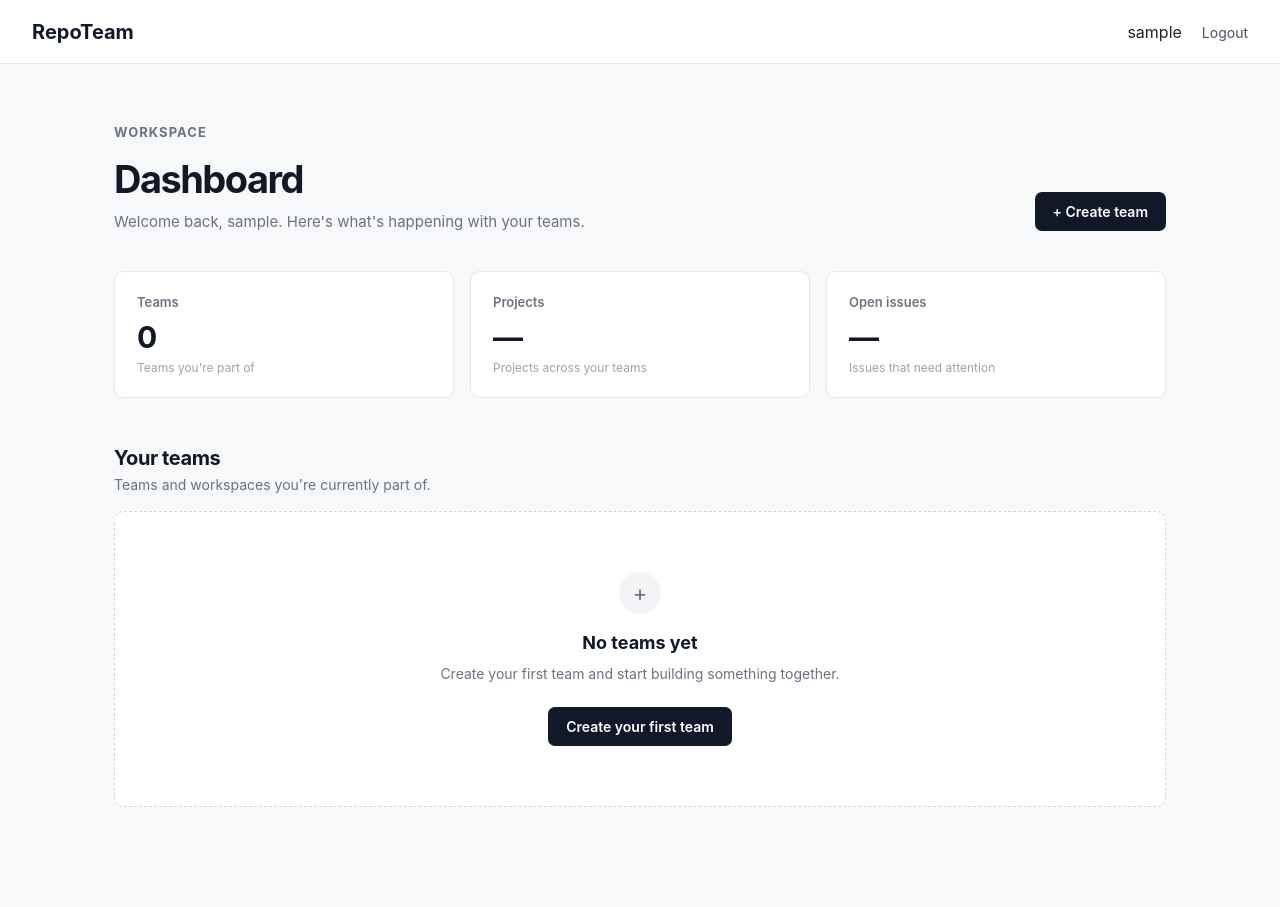
After one commit to ujjwaluzu/RepoTeam, a Django app: page /dashboard/ in a window 1280 px wide. The commit adds this page. Run offline with Django 5.2, Linux system fonts and the light colour scheme; the visitor is signed in with stand-in values (Sample User, id 1).

Commit message:
dashboard

```diff
--- a/core/static/core/css/style.css
+++ b/core/static/core/css/style.css
@@ -235,3 +235,251 @@
         grid-template-columns: 1fr;
     }
 }
+
+/* Dashboard */
+
+.dashboard {
+    padding: 20px 0 60px;
+}
+
+.dashboard-header {
+    display: flex;
+    align-items: flex-end;
+    justify-content: space-between;
+    gap: 30px;
+    margin-bottom: 40px;
+}
+
+.dashboard-header h1 {
+    margin: 0;
+    font-size: 38px;
+    letter-spacing: -0.04em;
+    color: #111827;
+}
+
+.dashboard-subtitle {
+    margin: 10px 0 0;
+    color: #6b7280;
+    font-size: 15px;
+}
+
+.dashboard-stats {
+    display: grid;
+    grid-template-columns: repeat(3, 1fr);
+    gap: 16px;
+    margin-bottom: 48px;
+}
+
+.stat-card {
+    padding: 22px;
+    background: #ffffff;
+    border: 1px solid #e5e7eb;
+    border-radius: 10px;
+}
+
+.stat-label {
+    display: block;
+    margin-bottom: 12px;
+    font-size: 13px;
+    font-weight: 600;
+    color: #6b7280;
+}
+
+.stat-card strong {
+    display: block;
+    font-size: 30px;
+    line-height: 1;
+    letter-spacing: -0.03em;
+    color: #111827;
+}
+
+.stat-description {
+    display: block;
+    margin-top: 8px;
+    font-size: 12px;
+    color: #9ca3af;
+}
+
+.dashboard-section {
+    margin-top: 20px;
+}
+
+.section-header {
+    display: flex;
+    align-items: center;
+    justify-content: space-between;
+    margin-bottom: 18px;
+}
+
+.section-header h2 {
+    margin: 0;
+    font-size: 20px;
+    letter-spacing: -0.02em;
+    color: #111827;
+}
+
+.section-header p {
+    margin: 6px 0 0;
+    font-size: 14px;
+    color: #6b7280;
+}
+
+.team-grid {
+    display: grid;
+    grid-template-columns: repeat(2, 1fr);
+    gap: 16px;
+}
+
+.team-card {
+    padding: 22px;
+    background: #ffffff;
+    border: 1px solid #e5e7eb;
+    border-radius: 10px;
+    transition: border-color 0.15s ease,
+                box-shadow 0.15s ease;
+}
+
+.team-card:hover {
+    border-color: #d1d5db;
+    box-shadow: 0 4px 14px rgba(17, 24, 39, 0.05);
+}
+
+.team-card-top {
+    display: flex;
+    align-items: center;
+    justify-content: space-between;
+}
+
+.team-icon {
+    width: 38px;
+    height: 38px;
+    display: flex;
+    align-items: center;
+    justify-content: center;
+    border-radius: 8px;
+    background: #f3f4f6;
+    color: #374151;
+    font-size: 14px;
+    font-weight: 700;
+}
+
+.team-arrow {
+    color: #9ca3af;
+    font-size: 18px;
+}
+
+.team-card h3 {
+    margin: 20px 0 8px;
+    font-size: 17px;
+    color: #111827;
+}
+
+.team-card > p {
+    margin: 0;
+    min-height: 44px;
+    font-size: 14px;
+    line-height: 1.6;
+    color: #6b7280;
+}
+
+.team-card .team-no-description {
+    color: #9ca3af;
+    font-style: italic;
+}
+
+.team-card-footer {
+    display: flex;
+    align-items: center;
+    justify-content: space-between;
+    margin-top: 22px;
+    padding-top: 16px;
+    border-top: 1px solid #f0f1f3;
+}
+
+.team-card-footer span {
+    font-size: 12px;
+    color: #9ca3af;
+}
+
+.team-card-footer a {
+    color: #111827;
+    font-size: 13px;
+    font-weight: 600;
+    text-decoration: none;
+}
+
+.team-card-footer a:hover {
+    text-decoration: underline;
+}
+
+.empty-state {
+    padding: 60px 30px;
+    text-align: center;
+    background: #ffffff;
+    border: 1px dashed #d1d5db;
+    border-radius: 10px;
+}
+
+.empty-icon {
+    width: 42px;
+    height: 42px;
+    margin: 0 auto 18px;
+    display: flex;
+    align-items: center;
+    justify-content: center;
+    border-radius: 50%;
+    background: #f3f4f6;
+    color: #6b7280;
+    font-size: 22px;
+}
+
+.empty-state h3 {
+    margin: 0;
+    font-size: 18px;
+    color: #111827;
+}
+
+.empty-state p {
+    max-width: 400px;
+    margin: 10px auto 22px;
+    font-size: 14px;
+    line-height: 1.6;
+    color: #6b7280;
+}
+
+
+/* Dashboard responsive */
+
+@media (max-width: 700px) {
+
+    .dashboard {
+        padding-top: 5px;
+    }
+
+    .dashboard-header {
+        align-items: flex-start;
+        flex-direction: column;
+        margin-bottom: 30px;
+    }
+
+    .dashboard-header h1 {
+        font-size: 32px;
+    }
+
+    .dashboard-header .button {
+        width: auto;
+    }
+
+    .dashboard-stats {
+        grid-template-columns: 1fr;
+        margin-bottom: 36px;
+    }
+
+    .team-grid {
+        grid-template-columns: 1fr;
+    }
+
+    .empty-state {
+        padding: 45px 20px;
+    }
+}
--- /dev/null
+++ b/core/templates/core/dashboard.html
@@ -0,0 +1,122 @@
+{% extends "core/base.html" %}
+
+{% block title %}Dashboard — RepoTeam{% endblock %}
+
+{% block content %}
+
+<section class="dashboard">
+
+    <div class="dashboard-header">
+        <div>
+            <p class="eyebrow">Workspace</p>
+            <h1>Dashboard</h1>
+            <p class="dashboard-subtitle">
+                Welcome back, {{ user.username }}. Here's what's happening
+                with your teams.
+            </p>
+        </div>
+
+        <a href="#" class="button button-primary">
+            + Create team
+        </a>
+    </div>
+
+
+    <section class="dashboard-stats">
+
+        <div class="stat-card">
+            <span class="stat-label">Teams</span>
+            <strong>{{ teams|length }}</strong>
+            <span class="stat-description">Teams you're part of</span>
+        </div>
+
+        <div class="stat-card">
+            <span class="stat-label">Projects</span>
+            <strong>—</strong>
+            <span class="stat-description">Projects across your teams</span>
+        </div>
+
+        <div class="stat-card">
+            <span class="stat-label">Open issues</span>
+            <strong>—</strong>
+            <span class="stat-description">Issues that need attention</span>
+        </div>
+
+    </section>
+
+
+    <section class="dashboard-section">
+
+        <div class="section-header">
+            <div>
+                <h2>Your teams</h2>
+                <p>Teams and workspaces you're currently part of.</p>
+            </div>
+        </div>
+
+
+        {% if teams %}
+
+            <div class="team-grid">
+
+                {% for team in teams %}
+
+                    <article class="team-card">
+
+                        <div class="team-card-top">
+                            <div class="team-icon">
+                                {{ team.name|first|upper }}
+                            </div>
+
+                            <span class="team-arrow">→</span>
+                        </div>
+
+                        <h3>{{ team.name }}</h3>
+
+                        {% if team.description %}
+                            <p>{{ team.description }}</p>
+                        {% else %}
+                            <p class="team-no-description">
+                                No description provided.
+                            </p>
+                        {% endif %}
+
+                        <div class="team-card-footer">
+                            <span>Team workspace</span>
+                            <a href="#">
+                                View team
+                            </a>
+                        </div>
+
+                    </article>
+
+                {% endfor %}
+
+            </div>
+
+        {% else %}
+
+            <div class="empty-state">
+
+                <div class="empty-icon">+</div>
+
+                <h3>No teams yet</h3>
+
+                <p>
+                    Create your first team and start building
+                    something together.
+                </p>
+
+                <a href="#" class="button button-primary">
+                    Create your first team
+                </a>
+
+            </div>
+
+        {% endif %}
+
+    </section>
+
+</section>
+
+{% endblock %}
--- a/core/templates/core/index.html
+++ b/core/templates/core/index.html
@@ -23,7 +23,7 @@
             </p>
 
             <div class="hero-actions">
-                <a href="#" class="button button-primary">
+                <a href="{% url 'dashboard' %}" class="button button-primary">
                     Your workspace
                 </a>
             </div>
--- a/core/urls.py
+++ b/core/urls.py
@@ -14,4 +14,5 @@ urlpatterns = [
         name='login'
     ),
     path('logout/', auth_views.LogoutView.as_view(), name='logout'),
+    path('dashboard/', views.dashboard, name='dashboard'),
 ]
--- a/core/views.py
+++ b/core/views.py
@@ -1,6 +1,7 @@
 from django.shortcuts import render, redirect
 from .forms import RegistrationForm
 from django.contrib import messages
+from .models import Team, Membership, Project, Issue, Comment
 # Create your views here.
 def index(request):
     return render(request, 'core/index.html')
@@ -17,3 +18,15 @@ def register(request):
         form = RegistrationForm()
 
     return render(request, 'core/register.html', {'form': form})
+
+
+def dashboard(request):
+    if request.user.is_authenticated:
+        memberships = Membership.objects.filter(user=request.user)
+        teams = [membership.team for membership in memberships]
+
+        return render(
+            request,
+            'core/dashboard.html',
+            {'teams': teams}
+        )
```
